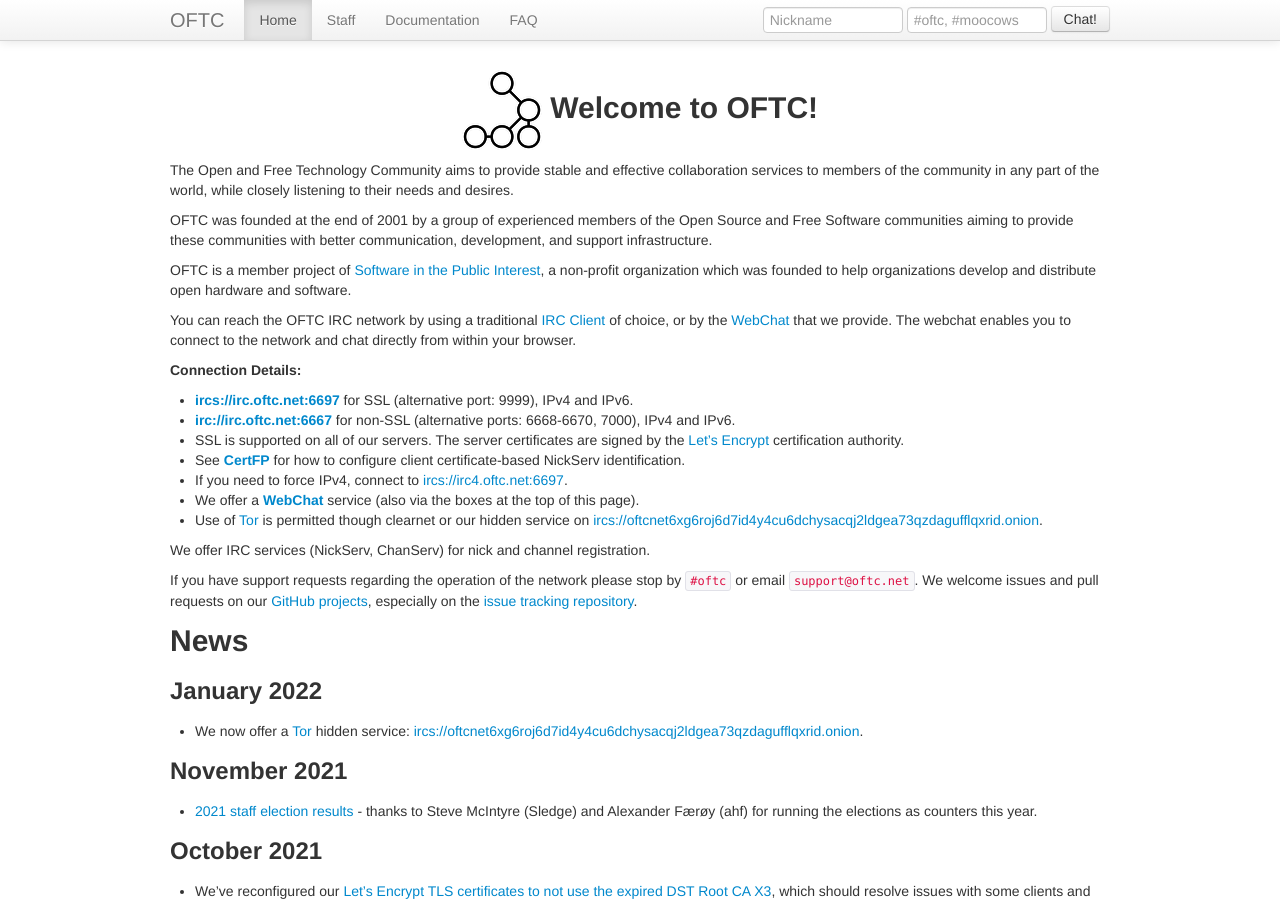
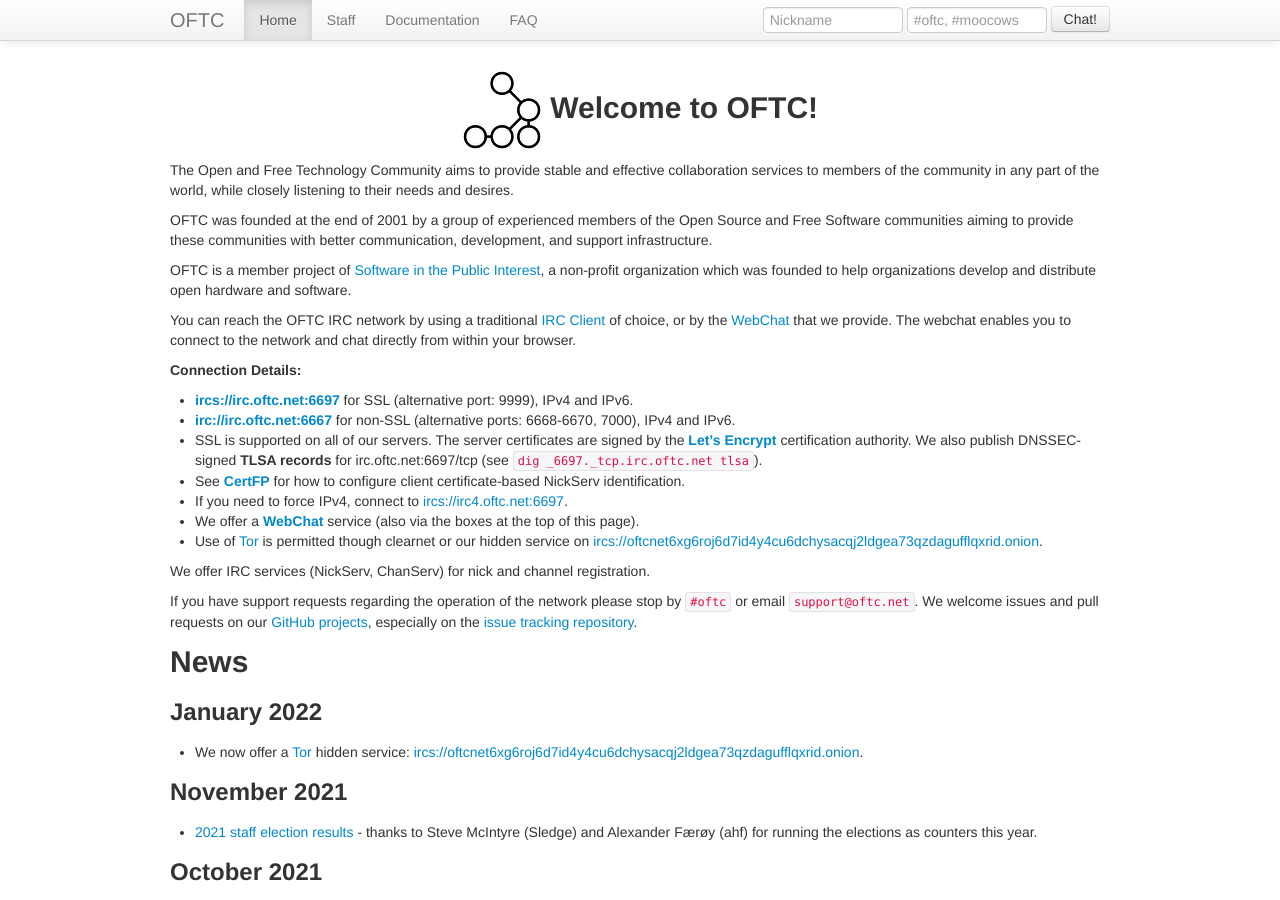
Before and after one commit to oftc/oftc-web, a Jekyll site: the page built from index.md, in a window 1280 px wide and 900 px high. Built offline with Jekyll 4.4.1, drawn with Linux system fonts in a browser that asks for light colours.

Commit message:
Mention we support TLSA

```diff
--- a/index.md
+++ b/index.md
@@ -26,7 +26,9 @@
  * [**ircs://irc.oftc.net:6697**](ircs://irc.oftc.net:6697) for SSL (alternative port: 9999), IPv4 and IPv6.
  * [**irc://irc.oftc.net:6667**](irc://irc.oftc.net:6667) for non-SSL (alternative ports: 6668-6670, 7000), IPv4 and IPv6.
  * SSL is supported on all of our servers.  The server certificates are signed
-   by the [Let's Encrypt](https://letsencrypt.org/) certification authority.
+   by the [**Let's Encrypt**](https://letsencrypt.org/) certification authority.
+   We also publish DNSSEC-signed **TLSA records** for irc.oftc.net:6697/tcp
+   (see `dig _6697._tcp.irc.oftc.net tlsa`).
  * See [**CertFP**](NickServ/CertFP/) for how to configure client certificate-based NickServ identification.
  * If you need to force IPv4, connect to [ircs://irc4.oftc.net:6697](ircs://irc4.oftc.net:6697).
  * We offer a [**WebChat**](WebChat) service (also via the boxes at the top of this page).
```
